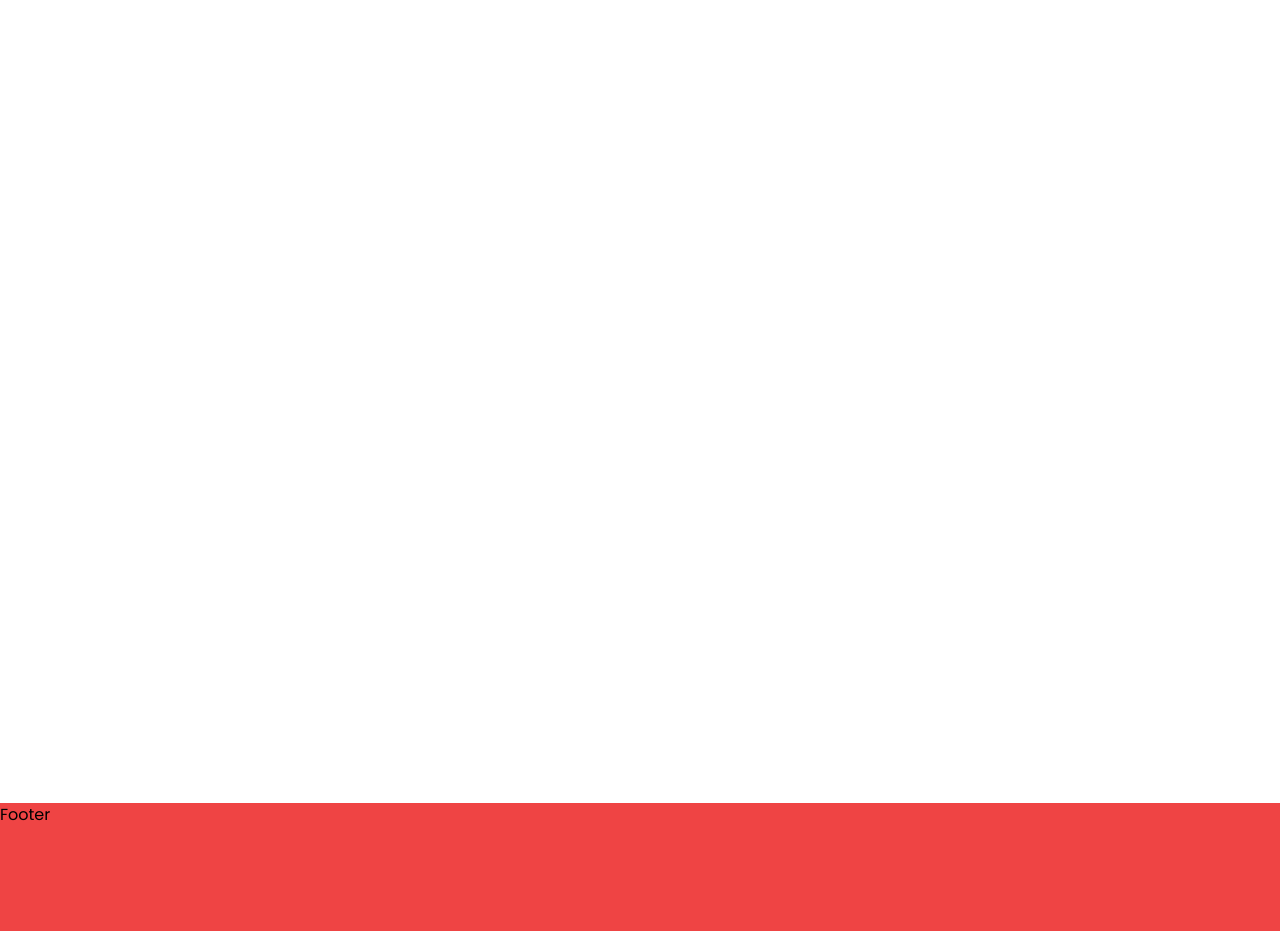
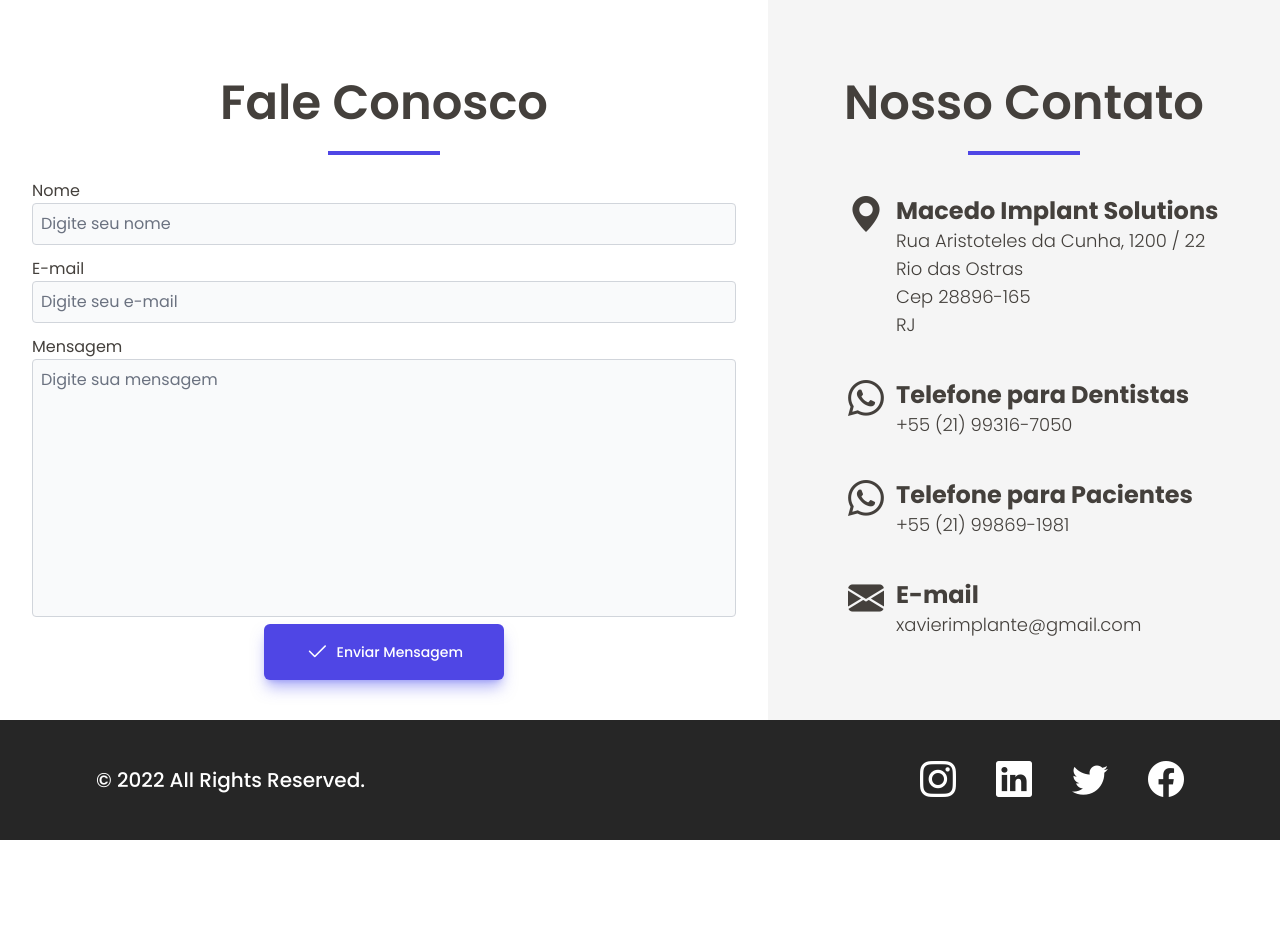
Before and after one commit to RenanMatias/macedo-implant-solutions, a Django app: page / in a window 1280 px wide. Shown: the part 2057-2988 px from the top of the page. After the commit the page ends 2897 px from the top, so only its background shows below. Run offline with Django 4.2, Linux system fonts and the light colour scheme.

Commit message:
Template Home - Main - Contac; Template Home - Footer

```diff
--- a/apps/home/templates/home/home.html
+++ b/apps/home/templates/home/home.html
@@ -8,13 +8,13 @@
   <div class="flex flex-col">
     <header class="absolute flex items-center justify-end inset-0 h-32">
       <div class="flex md:space-x-10 space-x-5 justify-end md:mr-20 sm:mr-10 mr-5">
-        <a href="#" class="flex flex-col justify-center sm:visible invisible header-a transition hover:underline underline-offset-8 decoration-2 decoration-indigo-600 font-bold">
+        <a href="#quem-somos" class="flex flex-col justify-center sm:visible invisible header-a transition hover:underline underline-offset-8 decoration-2 decoration-indigo-600 font-bold">
           QUEM SOMOS
         </button>
-        <a href="#" class=" flex flex-col justify-center sm:visible invisible header-a transition hover:underline underline-offset-8 decoration-2 decoration-indigo-600 font-bold">
+        <a href="#nossos-numeros" class="flex flex-col justify-center sm:visible invisible header-a transition hover:underline underline-offset-8 decoration-2 decoration-indigo-600 font-bold">
           NOSSOS NÚMEROS
         </button>
-        <a href="#" class=" flex flex-col justify-center sm:visible invisible header-a transition hover:underline underline-offset-8 decoration-2 decoration-indigo-600 font-bold">
+        <a href="#contact" class="flex flex-col justify-center sm:visible invisible header-a transition hover:underline underline-offset-8 decoration-2 decoration-indigo-600 font-bold">
           CONTATO
         </a>
         <a href="#" class="transition flex flex-col justify-center cursor-auto w-40 h-16
@@ -26,7 +26,7 @@
         </a>
       </div>
     </header>
-    <main class="h-[178.75rem]">
+    <main>
       <!-- Cover -->
       <div class="h-96 md:h-[900px]">
         <div class="flex items-center justify-center h-full bg-[length:2459px] bg-no-repeat bg-center bg-fixed"
@@ -38,7 +38,11 @@
       <!-- Who we are -->
       <div class="flex flex-col">
         <div class="my-11 flex flex-col space-y-6">
-          <div class="flex justify-center text-4xl sm:text-7xl font-semibold text-stone-700">Quem somos</div>
+          <div class="flex justify-center text-4xl sm:text-7xl font-semibold text-stone-700">
+            <h1 id="quem-somos">
+              Quem somos
+            </h1>
+          </div>
           <div class="flex justify-center">
             <div class="h-1 w-28 bg-indigo-600"></div>
           </div>
@@ -59,8 +63,9 @@
       </div>
       <!-- End Who we are -->
       <!-- Numbers -->
-      <div class="grid gap-4 md:flex flex-col md:flex-row justify-center md:justify-evenly bg-cover bg-center bg-no-repeat bg-fixed py-20 my-11"
-      style="background-image: url(/static/global/img/bg-pattern-polygon-luminary.svg);">
+      <div class="grid gap-4 md:flex flex-col md:flex-row justify-center md:justify-evenly bg-cover bg-center bg-no-repeat bg-fixed py-20 mt-11"
+      style="background-image: url(/static/global/img/bg-pattern-polygon-luminary.svg);"
+      id="nossos-numeros">
         <div class="h-56 w-56">
           <div class="h-56 grid grid-cols-1 content-evenly text-center">
             <p class="bi bi-people-fill text-white text-7xl"></p>
@@ -83,8 +88,91 @@
           </div>
         </div>
       </div>
-
       <!-- End Numbers -->
+      <!-- Contact -->
+      <div class="grid lg:grid-cols-5" id="contact">
+        <div class="lg:col-span-3">
+          <div class="mt-20 mb-10 flex flex-col space-y-6">
+            <div class="flex justify-center text-4xl font-semibold text-stone-700 sm:text-5xl">
+              <h1>Fale Conosco</h1>
+            </div>
+            <div class="flex justify-center">
+              <div class="h-1 w-28 bg-indigo-600"></div>
+            </div>
+            <div class="container mx-auto px-8">
+              <form action="submit" class="text-stone-700">
+                <label for="name">Nome</label><br />
+                <input type="text" name="name" id="name" class="w-full rounded border border-gray-300 bg-gray-50 p-2 transition focus:outline-none focus:ring-2 focus:ring-indigo-600 focus:ring-opacity-50" placeholder="Digite seu nome" /><br />
+                <div class="my-3">
+                  <label for="mail">E-mail</label><br />
+                  <input type="email" name="mail" id="mail" class="w-full rounded border border-gray-300 bg-gray-50 p-2 transition focus:outline-none focus:ring-2 focus:ring-indigo-600 focus:ring-opacity-50" placeholder="Digite seu e-mail" /><br />
+                </div>
+                <label for="message">Mensagem</label><br />
+                <textarea name="message" id="message" cols="30" rows="10" class="w-full resize-none rounded border border-gray-300 bg-gray-50 p-2 transition focus:outline-none focus:ring-2 focus:ring-indigo-600 focus:ring-opacity-50" placeholder="Digite sua mensagem"></textarea>
+                <div class="flex justify-center">
+                  <button type="reset" class="w-60 h-14 rounded-md bg-indigo-600 hover:bg-indigo-800 text-sm font-medium leading-10 text-white shadow-lg shadow-indigo-500/50">
+                    <span class="bi bi-check2 text-2xl inline-block align-middle mr-1"></span> Enviar Mensagem
+                  </button>
+                </div>
+              </form>
+            </div>
+          </div>
+        </div>
+        <div class="order-first bg-neutral-100 text-stone-700 lg:order-last lg:col-span-2">
+          <div class="mt-20 mb-10 flex flex-col space-y-6">
+            <div class="flex justify-center text-4xl font-semibold sm:text-5xl">
+              <h1>Nosso Contato</h1>
+            </div>
+            <div class="flex justify-center">
+              <div class="h-1 w-28 bg-indigo-600"></div>
+            </div>
+          </div>
+          <div class="mt-6 mb-20 flex flex-col space-y-10 pl-20 pr-6">
+            <a href="https://goo.gl/maps/peM8TpGFVZWujeCE9" target="_blank">
+              <div class="flex">
+                <div class="bi bi-geo-alt-fill mr-3 text-4xl"></div>
+                <div>
+                  <h2 class="text-lg sm:text-2xl font-bold">Macedo Implant Solutions</h2>
+                  <p class="text-base sm:text-lg font-light">
+                    Rua Aristoteles da Cunha, 1200 / 22<br />
+                    Rio das Ostras<br />
+                    Cep 28896-165<br />
+                    RJ
+                  </p>
+                </div>
+              </div>
+            </a>
+            <a href="https://api.whatsapp.com/send?phone=5521993167050" target="_blank">
+              <div class="flex">
+                <div class="bi bi-whatsapp mr-3 text-4xl"></div>
+                <div>
+                  <h2 class="text-lg sm:text-2xl font-bold">Telefone para Dentistas</h2>
+                  <p class="text-base sm:text-lg font-light">+55 (21) 99316-7050</p>
+                </div>
+              </div>
+            </a>
+            <a href="https://api.whatsapp.com/send?phone=5521998691981" target="_blank">
+              <div class="flex">
+                <div class="bi bi-whatsapp mr-3 text-4xl"></div>
+                <div>
+                  <h2 class="text-lg sm:text-2xl font-bold">Telefone para Pacientes</h2>
+                  <p class="text-base sm:text-lg font-light">+55 (21) 99869-1981</p>
+                </div>
+              </div>
+            </a>
+            <a href="mailto:xavierimplante@gmail.com" target="_blank">
+              <div class="flex">
+                <div class="bi bi-envelope-fill mr-3 text-4xl"></div>
+                <div>
+                  <h2 class="text-lg sm:text-2xl font-bold">E-mail</h2>
+                  <p class="text-base sm:text-lg font-light">xavierimplante@gmail.com</p>
+                </div>
+              </div>
+            </a>
+          </div>
+        </div>
+      </div>
+      <!-- End Contact -->
     </main>
 
     {% include 'global/partials/footer.html' %}
--- a/templates/global/partials/footer.html
+++ b/templates/global/partials/footer.html
@@ -1,3 +1,25 @@
-<footer class="h-32 bg-red-500">
-  <h1>Footer</h1>
+<footer class="flex flex-col space-y-5 md:space-y-0 md:flex-row py-10 items-center justify-between bg-neutral-800 px-24 text-white">
+  <div class="text-xl font-medium">© 2022 All Rights Reserved.</div>
+  <div class="flex space-x-10 text-4xl">
+    <div>
+      <a href="#">
+        <i class="bi bi-instagram"></i>
+      </a>
+  </div>
+    <div>
+      <a href="#">
+        <i class="bi bi-linkedin"></i>
+      </a>
+    </div>
+    <div>
+      <a href="#">
+        <i class="bi bi-twitter"></i>
+      </a>
+    </div>
+    <div>
+      <a href="#">
+        <i class="bi bi-facebook"></i>
+      </a>
+    </div>
+  </div>
 </footer>
--- a/theme/static/tailwind/css/dist/styles.css
+++ b/theme/static/tailwind/css/dist/styles.css
@@ -713,6 +713,10 @@ select {
   left: 0px;
 }
 
+.order-first {
+  order: -9999;
+}
+
 .my-11 {
   margin-top: 2.75rem;
   margin-bottom: 2.75rem;
@@ -723,9 +727,24 @@ select {
   margin-right: 1.25rem;
 }
 
+.my-6 {
+  margin-top: 1.5rem;
+  margin-bottom: 1.5rem;
+}
+
 .mx-auto {
   margin-left: auto;
   margin-right: auto;
+}
+
+.my-3 {
+  margin-top: 0.75rem;
+  margin-bottom: 0.75rem;
+}
+
+.my-10 {
+  margin-top: 2.5rem;
+  margin-bottom: 2.5rem;
 }
 
 .mr-5 {
@@ -746,6 +765,42 @@ select {
 
 .mr-16 {
   margin-right: 4rem;
+}
+
+.mt-11 {
+  margin-top: 2.75rem;
+}
+
+.mt-20 {
+  margin-top: 5rem;
+}
+
+.mb-10 {
+  margin-bottom: 2.5rem;
+}
+
+.mr-3 {
+  margin-right: 0.75rem;
+}
+
+.mt-6 {
+  margin-top: 1.5rem;
+}
+
+.mb-12 {
+  margin-bottom: 3rem;
+}
+
+.mb-20 {
+  margin-bottom: 5rem;
+}
+
+.mr-2 {
+  margin-right: 0.5rem;
+}
+
+.mr-1 {
+  margin-right: 0.25rem;
 }
 
 .block {
@@ -788,10 +843,6 @@ select {
   height: 4rem;
 }
 
-.h-\[178\.75rem\] {
-  height: 178.75rem;
-}
-
 .h-96 {
   height: 24rem;
 }
@@ -804,12 +855,32 @@ select {
   height: 0.25rem;
 }
 
+.h-56 {
+  height: 14rem;
+}
+
 .h-screen {
   height: 100vh;
 }
 
-.h-56 {
-  height: 14rem;
+.h-10 {
+  height: 2.5rem;
+}
+
+.h-40 {
+  height: 10rem;
+}
+
+.h-20 {
+  height: 5rem;
+}
+
+.h-14 {
+  height: 3.5rem;
+}
+
+.h-2\/4 {
+  height: 50%;
 }
 
 .w-40 {
@@ -828,6 +899,22 @@ select {
   width: 14rem;
 }
 
+.w-full {
+  width: 100%;
+}
+
+.w-52 {
+  width: 13rem;
+}
+
+.w-64 {
+  width: 16rem;
+}
+
+.w-60 {
+  width: 15rem;
+}
+
 .min-w-0 {
   min-width: 0px;
 }
@@ -842,6 +929,10 @@ select {
 
 .cursor-auto {
   cursor: auto;
+}
+
+.resize-none {
+  resize: none;
 }
 
 .grid-cols-1 {
@@ -868,8 +959,16 @@ select {
   justify-content: center;
 }
 
+.justify-between {
+  justify-content: space-between;
+}
+
 .gap-4 {
   gap: 1rem;
+}
+
+.gap-3 {
+  gap: 0.75rem;
 }
 
 .space-x-5 > :not([hidden]) ~ :not([hidden]) {
@@ -884,6 +983,60 @@ select {
   margin-bottom: calc(1.5rem * var(--tw-space-y-reverse));
 }
 
+.space-y-8 > :not([hidden]) ~ :not([hidden]) {
+  --tw-space-y-reverse: 0;
+  margin-top: calc(2rem * calc(1 - var(--tw-space-y-reverse)));
+  margin-bottom: calc(2rem * var(--tw-space-y-reverse));
+}
+
+.space-y-9 > :not([hidden]) ~ :not([hidden]) {
+  --tw-space-y-reverse: 0;
+  margin-top: calc(2.25rem * calc(1 - var(--tw-space-y-reverse)));
+  margin-bottom: calc(2.25rem * var(--tw-space-y-reverse));
+}
+
+.space-y-36 > :not([hidden]) ~ :not([hidden]) {
+  --tw-space-y-reverse: 0;
+  margin-top: calc(9rem * calc(1 - var(--tw-space-y-reverse)));
+  margin-bottom: calc(9rem * var(--tw-space-y-reverse));
+}
+
+.space-y-16 > :not([hidden]) ~ :not([hidden]) {
+  --tw-space-y-reverse: 0;
+  margin-top: calc(4rem * calc(1 - var(--tw-space-y-reverse)));
+  margin-bottom: calc(4rem * var(--tw-space-y-reverse));
+}
+
+.space-y-12 > :not([hidden]) ~ :not([hidden]) {
+  --tw-space-y-reverse: 0;
+  margin-top: calc(3rem * calc(1 - var(--tw-space-y-reverse)));
+  margin-bottom: calc(3rem * var(--tw-space-y-reverse));
+}
+
+.space-y-10 > :not([hidden]) ~ :not([hidden]) {
+  --tw-space-y-reverse: 0;
+  margin-top: calc(2.5rem * calc(1 - var(--tw-space-y-reverse)));
+  margin-bottom: calc(2.5rem * var(--tw-space-y-reverse));
+}
+
+.space-x-7 > :not([hidden]) ~ :not([hidden]) {
+  --tw-space-x-reverse: 0;
+  margin-right: calc(1.75rem * var(--tw-space-x-reverse));
+  margin-left: calc(1.75rem * calc(1 - var(--tw-space-x-reverse)));
+}
+
+.space-x-10 > :not([hidden]) ~ :not([hidden]) {
+  --tw-space-x-reverse: 0;
+  margin-right: calc(2.5rem * var(--tw-space-x-reverse));
+  margin-left: calc(2.5rem * calc(1 - var(--tw-space-x-reverse)));
+}
+
+.space-y-5 > :not([hidden]) ~ :not([hidden]) {
+  --tw-space-y-reverse: 0;
+  margin-top: calc(1.25rem * calc(1 - var(--tw-space-y-reverse)));
+  margin-bottom: calc(1.25rem * var(--tw-space-y-reverse));
+}
+
 .whitespace-nowrap {
   white-space: nowrap;
 }
@@ -894,6 +1047,14 @@ select {
 
 .rounded-2xl {
   border-radius: 1rem;
+}
+
+.rounded {
+  border-radius: 0.25rem;
+}
+
+.rounded-md {
+  border-radius: 0.375rem;
 }
 
 .border-2 {
@@ -913,6 +1074,11 @@ select {
   border-color: rgb(79 70 229 / var(--tw-border-opacity));
 }
 
+.border-gray-300 {
+  --tw-border-opacity: 1;
+  border-color: rgb(209 213 219 / var(--tw-border-opacity));
+}
+
 .bg-red-500 {
   --tw-bg-opacity: 1;
   background-color: rgb(239 68 68 / var(--tw-bg-opacity));
@@ -923,29 +1089,19 @@ select {
   background-color: rgb(79 70 229 / var(--tw-bg-opacity));
 }
 
+.bg-neutral-100 {
+  --tw-bg-opacity: 1;
+  background-color: rgb(245 245 245 / var(--tw-bg-opacity));
+}
+
 .bg-gray-50 {
   --tw-bg-opacity: 1;
   background-color: rgb(249 250 251 / var(--tw-bg-opacity));
 }
 
-.bg-rose-500 {
+.bg-neutral-800 {
   --tw-bg-opacity: 1;
-  background-color: rgb(244 63 94 / var(--tw-bg-opacity));
-}
-
-.bg-indigo-500 {
-  --tw-bg-opacity: 1;
-  background-color: rgb(99 102 241 / var(--tw-bg-opacity));
-}
-
-.bg-emerald-500 {
-  --tw-bg-opacity: 1;
-  background-color: rgb(16 185 129 / var(--tw-bg-opacity));
-}
-
-.bg-stone-200 {
-  --tw-bg-opacity: 1;
-  background-color: rgb(231 229 228 / var(--tw-bg-opacity));
+  background-color: rgb(38 38 38 / var(--tw-bg-opacity));
 }
 
 .bg-\[length\:2459px\] {
@@ -968,17 +1124,13 @@ select {
   background-repeat: no-repeat;
 }
 
-.stroke-1 {
-  stroke-width: 1;
-}
-
-.stroke-2 {
-  stroke-width: 2;
-}
-
 .object-cover {
   -o-object-fit: cover;
      object-fit: cover;
+}
+
+.p-2 {
+  padding: 0.5rem;
 }
 
 .px-10 {
@@ -991,6 +1143,54 @@ select {
   padding-bottom: 5rem;
 }
 
+.px-6 {
+  padding-left: 1.5rem;
+  padding-right: 1.5rem;
+}
+
+.px-16 {
+  padding-left: 4rem;
+  padding-right: 4rem;
+}
+
+.px-20 {
+  padding-left: 5rem;
+  padding-right: 5rem;
+}
+
+.px-4 {
+  padding-left: 1rem;
+  padding-right: 1rem;
+}
+
+.px-8 {
+  padding-left: 2rem;
+  padding-right: 2rem;
+}
+
+.py-7 {
+  padding-top: 1.75rem;
+  padding-bottom: 1.75rem;
+}
+
+.px-24 {
+  padding-left: 6rem;
+  padding-right: 6rem;
+}
+
+.py-10 {
+  padding-top: 2.5rem;
+  padding-bottom: 2.5rem;
+}
+
+.pl-20 {
+  padding-left: 5rem;
+}
+
+.pr-6 {
+  padding-right: 1.5rem;
+}
+
 .text-center {
   text-align: center;
 }
@@ -1001,6 +1201,14 @@ select {
 
 .align-baseline {
   vertical-align: baseline;
+}
+
+.align-middle {
+  vertical-align: middle;
+}
+
+.align-bottom {
+  vertical-align: bottom;
 }
 
 .font-serif {
@@ -1022,19 +1230,39 @@ select {
   line-height: 1.75rem;
 }
 
-.text-5xl {
-  font-size: 3rem;
+.text-7xl {
+  font-size: 4.5rem;
   line-height: 1;
 }
 
-.text-7xl {
-  font-size: 4.5rem;
+.text-5xl {
+  font-size: 3rem;
   line-height: 1;
 }
 
 .text-2xl {
   font-size: 1.5rem;
   line-height: 2rem;
+}
+
+.text-3xl {
+  font-size: 1.875rem;
+  line-height: 2.25rem;
+}
+
+.text-base {
+  font-size: 1rem;
+  line-height: 1.5rem;
+}
+
+.text-sm {
+  font-size: 0.875rem;
+  line-height: 1.25rem;
+}
+
+.text-9xl {
+  font-size: 8rem;
+  line-height: 1;
 }
 
 .font-bold {
@@ -1057,12 +1285,12 @@ select {
   font-weight: 500;
 }
 
-.font-normal {
-  font-weight: 400;
+.leading-normal {
+  line-height: 1.5;
 }
 
-.leading-normal {
-  line-height: 1.5;
+.leading-10 {
+  line-height: 2.5rem;
 }
 
 .tracking-normal {
@@ -1097,6 +1325,17 @@ select {
   text-underline-offset: 8px;
 }
 
+.shadow-lg {
+  --tw-shadow: 0 10px 15px -3px rgb(0 0 0 / 0.1), 0 4px 6px -4px rgb(0 0 0 / 0.1);
+  --tw-shadow-colored: 0 10px 15px -3px var(--tw-shadow-color), 0 4px 6px -4px var(--tw-shadow-color);
+  box-shadow: var(--tw-ring-offset-shadow, 0 0 #0000), var(--tw-ring-shadow, 0 0 #0000), var(--tw-shadow);
+}
+
+.shadow-indigo-500\/50 {
+  --tw-shadow-color: rgb(99 102 241 / 0.5);
+  --tw-shadow: var(--tw-shadow-colored);
+}
+
 .filter {
   filter: var(--tw-blur) var(--tw-brightness) var(--tw-contrast) var(--tw-grayscale) var(--tw-hue-rotate) var(--tw-invert) var(--tw-saturate) var(--tw-sepia) var(--tw-drop-shadow);
 }
@@ -1172,6 +1461,16 @@ select {
     font-size: 1.5rem;
     line-height: 2rem;
   }
+
+  .sm\:text-5xl {
+    font-size: 3rem;
+    line-height: 1;
+  }
+
+  .sm\:text-lg {
+    font-size: 1.125rem;
+    line-height: 1.75rem;
+  }
 }
 
 @media (min-width: 768px) {
@@ -1200,14 +1499,51 @@ select {
     margin-right: calc(2.5rem * var(--tw-space-x-reverse));
     margin-left: calc(2.5rem * calc(1 - var(--tw-space-x-reverse)));
   }
+
+  .md\:space-y-0 > :not([hidden]) ~ :not([hidden]) {
+    --tw-space-y-reverse: 0;
+    margin-top: calc(0px * calc(1 - var(--tw-space-y-reverse)));
+    margin-bottom: calc(0px * var(--tw-space-y-reverse));
+  }
+
+  .md\:py-0 {
+    padding-top: 0px;
+    padding-bottom: 0px;
+  }
+
+  .md\:py-10 {
+    padding-top: 2.5rem;
+    padding-bottom: 2.5rem;
+  }
 }
 
 @media (min-width: 1024px) {
+  .lg\:order-last {
+    order: 9999;
+  }
+
+  .lg\:col-span-3 {
+    grid-column: span 3 / span 3;
+  }
+
+  .lg\:col-span-2 {
+    grid-column: span 2 / span 2;
+  }
+
   .lg\:ml-14 {
     margin-left: 3.5rem;
+  }
+
+  .lg\:grid-cols-5 {
+    grid-template-columns: repeat(5, minmax(0, 1fr));
   }
 
   .lg\:flex-row {
     flex-direction: row;
   }
+
+  .lg\:text-lg {
+    font-size: 1.125rem;
+    line-height: 1.75rem;
+  }
 }
```
Also changed, not shown: other parts of theme/static/tailwind/css/dist/styles.css (+50 -0 lines), static/global/img/bg-pattern-polygon-luminary.svg (added).
